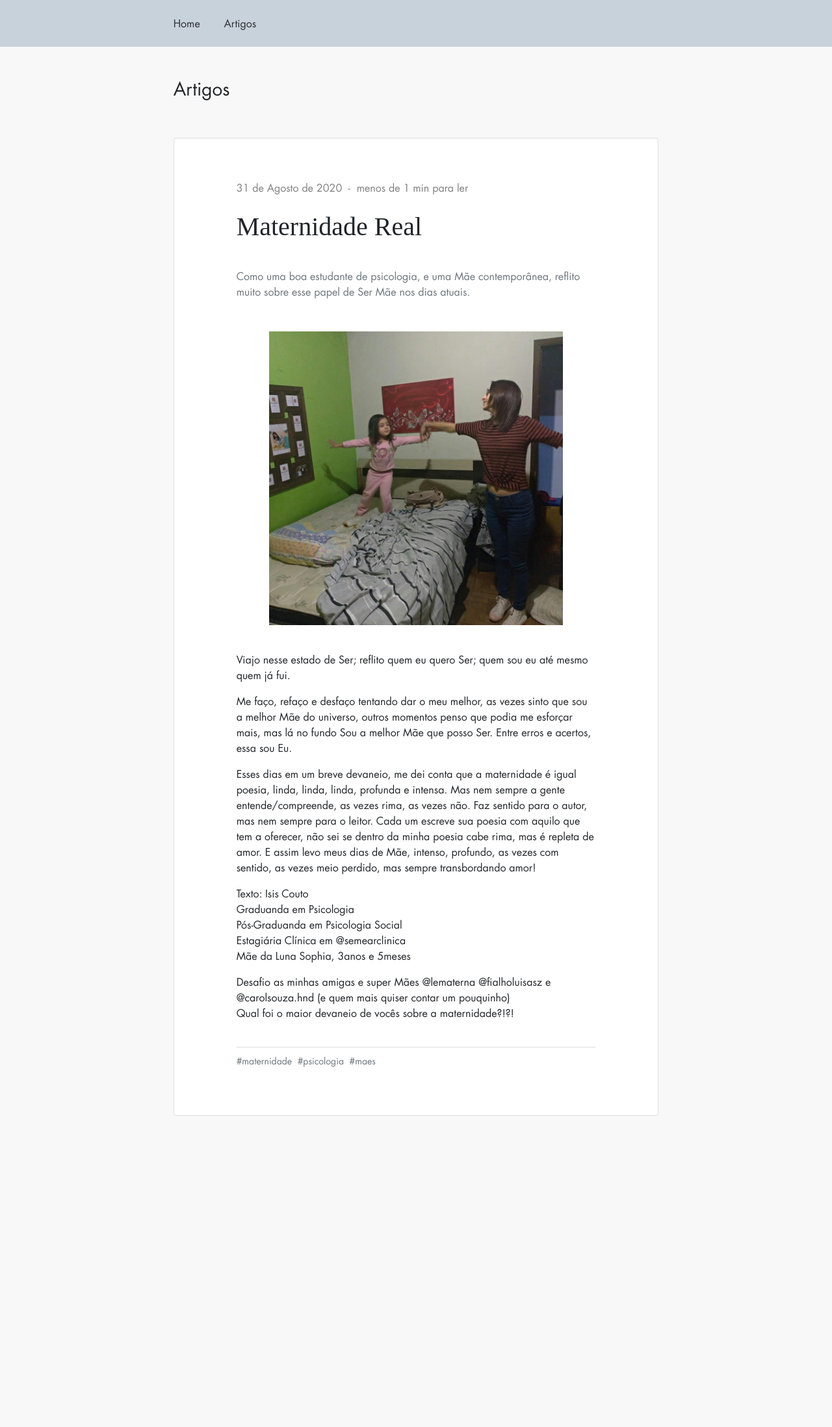
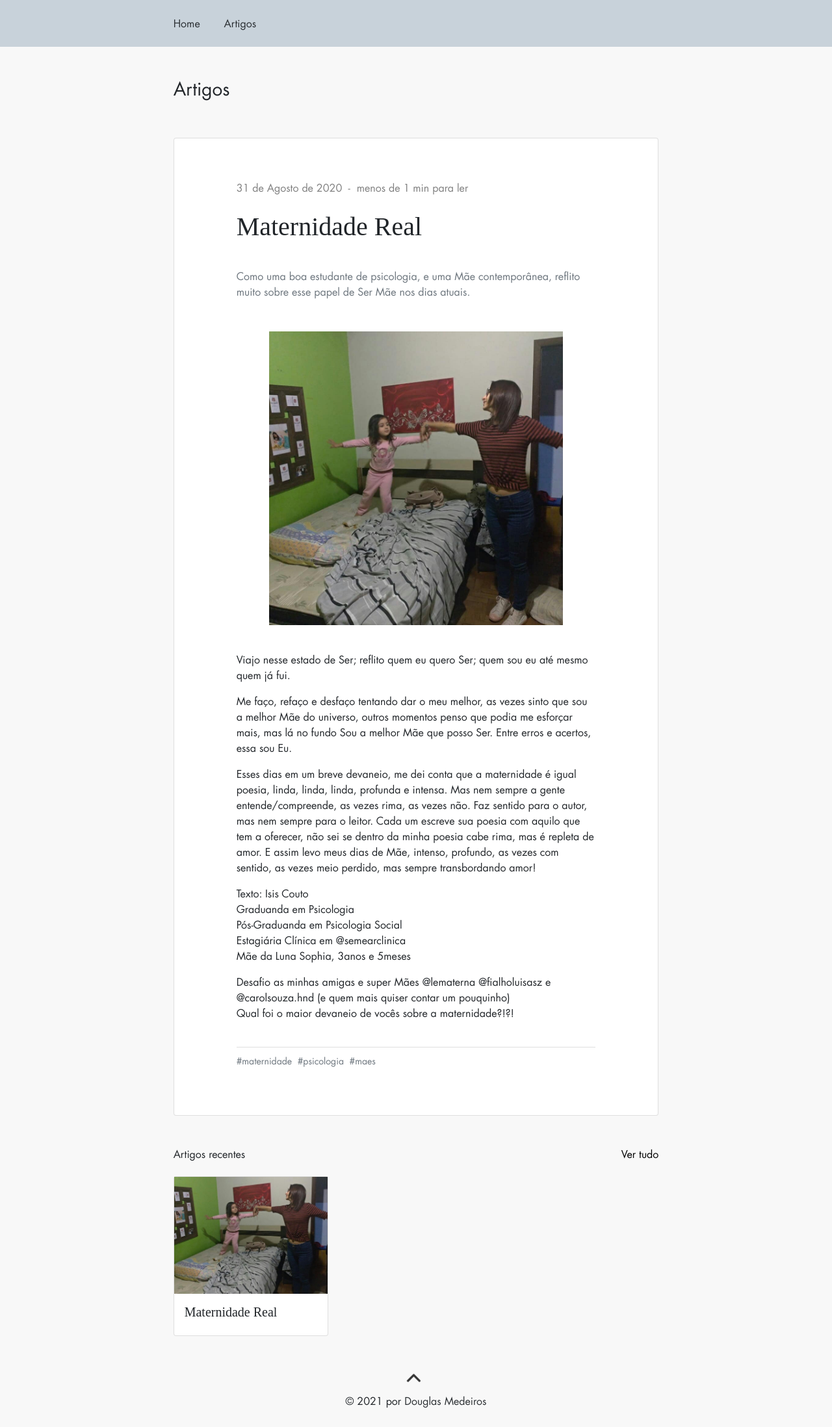
Before and after one commit to dumptecnologia/isiscouto.com.br, a Jekyll site: the page built from _posts/2020-08-31-maternidade-real.md, in a window 1280 px wide. Shown: the whole page at 65% size. Built offline with Jekyll 4.4.1, drawn with Linux system fonts in a browser that asks for light colours; some web fonts are replaced; comment, search, counter and statistics services are not loaded; before the commit the page ends 1767 px from its top, so only the background shows below that.

Commit message:
Adicionado comentarios

```diff
--- /dev/null
+++ b/_includes/disqus.html
@@ -0,0 +1,16 @@
+<div id="disqus_thread"></div>
+<script type="text/javascript">
+    var disqus_config = function () {
+        this.page.url = "{{ site.url }}{{ page.url }}";
+        this.page.identifier = "{{ page.title }}";
+    };
+
+    (function () {
+        var d = document, s = d.createElement('script');
+        s.src = 'https://https-isiscouto-com-br.disqus.com/embed.js';
+        s.setAttribute('data-timestamp', +new Date());
+        (d.head || d.body).appendChild(s);
+    })();
+    $("#disqus_thread iframe").contents().find("body").attr("style","width:100%;height:100%")
+</script>
+<noscript><a href="https://disqus.com/?ref_noscript" rel="nofollow"></a></noscript>
--- a/_layouts/artigo.html
+++ b/_layouts/artigo.html
@@ -43,9 +43,9 @@
                         &nbsp;-&nbsp;
                         {% assign wordCount = content | number_of_words | divided_by: 250 %}
                         {% if wordCount < 1 %}
-                            {{ 'menos de 1 min para ler' }}
+                        {{ 'menos de 1 min para ler' }}
                         {% else %}
-                            {{ wordCount }}&nbsp;min para ler
+                        {{ wordCount }}&nbsp;min para ler
                         {% endif %}
                     </div>
                     <h5 class="card-title font-3 fs-1 mb-3">
@@ -76,5 +76,43 @@
         </div>
     </div>
 </div>
+
+<div class="container-limit">
+    <div class="col-md-12 col-xxl-10 m-auto">
+        <h3 class="font-1 fs-6 d-inline-block w-50 float-start text-start">Artigos recentes</h3>
+        <h3 class="font-1 fs-6 d-inline-block w-50 float-end text-end">
+            <a href="/artigos" title="Ver todos os artigos" class="text-black text-decoration-none link-hover-froly">
+                Ver tudo
+            </a>
+        </h3>
+        <div class="row row-cols-1 row-cols-md-3 g-3" style="--bs-gutter-x: 1rem;">
+            {% for post in site.posts %}
+            <div class="col">
+                <a class="text-dark text-decoration-none link-hover-froly" href="{{ post.url }}"
+                   title="Continuar lendo, {{ post.title }}">
+                    <div class="card">
+                        <div class="w-100 bg-aluminio d-block image-articles"
+                             style="background-image: url('{{ site.post_path  }}{{ post.image }}'); height: 180px; font-size: 0"
+                             data-image="{{ site.post_path  }}{{ post.image }}"
+                             alt="Thumbnail [autox180] - {{ post.title }}"
+                             title="{{ post.title }}">>
+                            &nbsp;
+                        </div>
+                        <div class="card-body">
+                            <h5 class="card-title font-3">{{ post.title }}</h5>
+                        </div>
+                    </div>
+                </a>
+            </div>
+            {% endfor %}
+        </div>
+    </div>
+</div>
+<div class="container-limit mt-5">
+    <div class="col-md-12 col-xxl-10 m-auto">
+        {% include disqus.html %}
+    </div>
+</div>
+{% include footer.html %}
 </body>
 </html>
--- a/assets/css/default.scss
+++ b/assets/css/default.scss
@@ -40,6 +40,7 @@
   background-color: #f8f8f8;
   width: 100%;
   overflow-x: hidden;
+  padding-bottom: 20px;
 }
 
 .bg-carissma {
@@ -88,6 +89,10 @@
 
 .color-carissma {
   color: var(--dt-carissma);
+}
+
+.text-black{
+  color: #000;
 }
 
 .font-1 {
@@ -241,6 +246,10 @@
   margin: 0 auto;
 }
 
+.disqus-footer__wrapper{
+  display: none;
+}
+
 @media (max-width: 1400px) {
   .overlay-text {
     margin-top: 230px;
```
